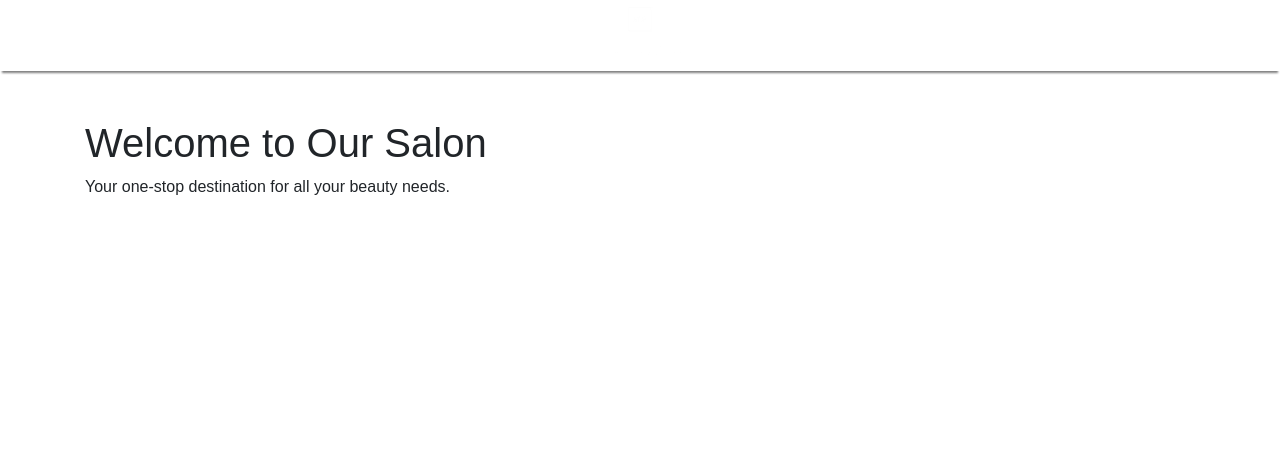
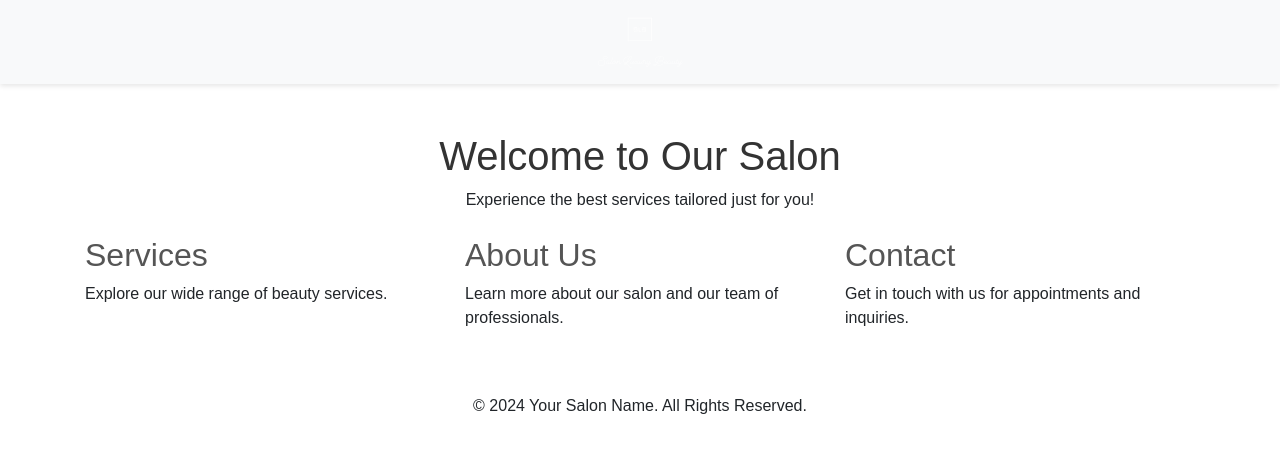
Before and after one commit to G18C-Fiber/html-starter, a website: page index.html in a window 1280 px wide. Drawn offline with nearby package versions, Linux system fonts and the light colour scheme.

Commit message:
Update index.html

```diff
--- a/index.html
+++ b/index.html
@@ -4,42 +4,43 @@
     <meta charset="UTF-8">
     <meta name="viewport" content="width=device-width, initial-scale=1.0">
     <title>Salon Website</title>
-  <link rel="stylesheet" href="https://stackpath.bootstrapcdn.com/bootstrap/4.5.2/css/bootstrap.min.css">
-  <style>
-    body {
-      margin: 0;
-      font-family: Arial, sans-serif;
-    }
-    .sticky-header {
-      position: sticky;
-      top: 0;
-      width: 100%;
-      background-color: #fff;
-      box-shadow: 0 4px 2px -2px gray;
-      z-index: 1000;
-      text-align: center;
-    }
-    .sticky-header .logo {
-      display: inline-block;
-      width: 128px;
-      height: 64px;
-      background: url('logo12864.png') no-repeat center center;
-      background-size: contain;
-    }
-  </style>
+    <link href="https://stackpath.bootstrapcdn.com/bootstrap/4.5.2/css/bootstrap.min.css" rel="stylesheet">
+    <link rel="stylesheet" href="styles.css">
 </head>
 <body>
-  <header class="sticky-header">
-    <div class="container">
-      <div class="logo"></div>
+
+    <header class="sticky-top bg-light">
+        <div class="container text-center">
+            <img src="Logo12864.png" alt="Salon Logo" class="img-fluid" style="max-width: 128px;">
         </div>
     </header>
+
     <main class="container mt-5">
-    <h1>Welcome to Our Salon</h1>
-    <p>Your one-stop destination for all your beauty needs.</p>
+        <h1 class="text-center">Welcome to Our Salon</h1>
+        <p class="text-center">Experience the best services tailored just for you!</p>
+
+        <section class="row mt-4">
+            <div class="col-md-4">
+                <h2>Services</h2>
+                <p>Explore our wide range of beauty services.</p>
+            </div>
+            <div class="col-md-4">
+                <h2>About Us</h2>
+                <p>Learn more about our salon and our team of professionals.</p>
+            </div>
+            <div class="col-md-4">
+                <h2>Contact</h2>
+                <p>Get in touch with us for appointments and inquiries.</p>
+            </div>
+        </section>
     </main>
+
+    <footer class="text-center mt-5 mb-3">
+        <p>&copy; 2024 Your Salon Name. All Rights Reserved.</p>
+    </footer>
+
     <script src="https://code.jquery.com/jquery-3.5.1.slim.min.js"></script>
-  <script src="https://cdn.jsdelivr.net/npm/@popperjs/core@2.9.3/dist/umd/popper.min.js"></script>
+    <script src="https://cdn.jsdelivr.net/npm/@popperjs/core@2.11.6/dist/umd/popper.min.js"></script>
     <script src="https://stackpath.bootstrapcdn.com/bootstrap/4.5.2/js/bootstrap.min.js"></script>
 </body>
 </html>
```
Lines whose indentation alone changed are shown as unchanged.
